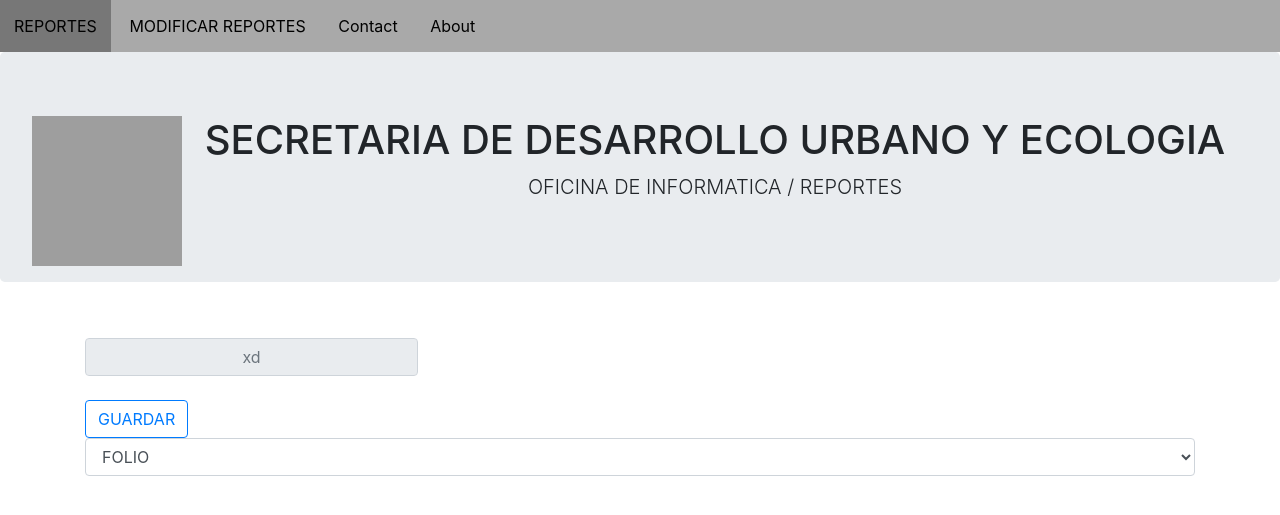
After one commit to SDUE-Sistemas/Sistemas-, a PHP site: page /mostrar.php in a window 1280 px wide. The commit adds this page. Shown: the top 515 px of the page. Run offline with PHP 8.4, Linux system fonts and the light colour scheme; some libraries are stand-ins or nearby versions; grey boxes are pictures that could not be loaded.

Commit message:
Add files via upload

```diff
--- /dev/null
+++ b/mostrar.php
@@ -0,0 +1,87 @@
+<!doctype html>
+<html lang="en">
+<head>
+
+<?php
+
+
+
+?>
+    <!-- Icono -->
+    <link rel="icon" type="image/png" href="img/icono.png" />
+    <title>Reportes</title>
+    <!-- Required meta tags -->
+    <meta charset="utf-8">
+    <meta name="viewport" content="width=device-width, initial-scale=1, shrink-to-fit=no">
+
+    <!-- Bootstrap CSS -->
+    <link rel="stylesheet" href="css/bootstrap.min.css">
+    <style>
+    div.scrollmenu {
+    background-color:darkgrey;
+    overflow: auto;
+    white-space: nowrap;
+}
+
+div.scrollmenu a {
+    display: inline-block;
+    color: black;
+    text-align: center;
+    padding: 14px;
+    text-decoration: none;
+}
+
+div.scrollmenu a:hover {
+    background-color: #777;
+}
+
+
+    </style>
+     </head>
+  <body>
+
+    <!--encabezado-->
+    <div class="scrollmenu">
+      <a href="reportes.php">REPORTES</a>
+      <a href="modificar.php?FOLIO=0>MODIFICAR REPORTES">MODIFICAR REPORTES</a>
+      <a href="#contact">Contact</a>
+      <a href="#about">About</a>
+    </div>
+  <div class="jumbotron" style="text-align:center">
+    <img src="img/Logo Chihuahua.png" alt="" style="height:150px; width:150px" align="left">
+    <!-- Nombres -->
+        <h1 class="display-6">SECRETARIA DE DESARROLLO URBANO Y ECOLOGIA</h1>
+        <p class="lead">OFICINA DE INFORMATICA / REPORTES </p>
+      </div>
+
+      <!-- Contenedor -->
+<div class="container">
+  <div class="row">
+       <!-- Parte Izquierda xd-->
+      <div class="col-md">
+          <form>
+        <div class="form-group">
+         <label for=""></label>
+           <input type="text"
+             class="form-control" name="FOLIO" id="" aria-describedby="helpId" placeholder="xd" style="text-align:center; width: 30%;" disabled>
+             <br>
+             <button type="submit" class="btn btn-outline-primary" action="">GUARDAR</button>
+
+            <select class="form-control" name="consulta">
+                <option value="1">FOLIO<option>
+                <option value="2">FECHAS<option>
+                <option value="3">ENCARGADO<option>
+                <option value="4">USUARIO<option>
+            </select>
+        </div>
+      </div>
+    </div>
+</div>
+<!-- Librerias No Mover >:V -->
+    <!-- Optional JavaScript -->
+    <!-- jQuery first, then Popper.js, then Bootstrap JS -->
+    <script src="https://code.jquery.com/jquery-3.3.1.slim.min.js" integrity="sha384-q8i/X+965DzO0rT7abK41JStQIAqVgRVzpbzo5smXKp4YfRvH+8abtTE1Pi6jizo" crossorigin="anonymous"></script>
+    <script src="https://cdnjs.cloudflare.com/ajax/libs/popper.js/1.14.3/umd/popper.min.js" integrity="sha384-ZMP7rVo3mIykV+2+9J3UJ46jBk0WLaUAdn689aCwoqbBJiSnjAK/l8WvCWPIPm49" crossorigin="anonymous"></script>
+    <script src="js/bootstrap.min.js"></script>
+  </body>
+</html>
--- a/reportes.php
+++ b/reportes.php
@@ -46,7 +46,7 @@ div.scrollmenu a:hover {
     <!--encabezado-->
     <div class="scrollmenu">
       <a href="reportes.php">REPORTES</a>
-      <a href="modificar.php?FOLIO=0">MODIFICAR REPORTES</a>
+      <a href="modificar.php?FOLIO=0>MODIFICAR REPORTES">MODIFICAR REPORTES</a>
       <a href="#contact">Contact</a>
       <a href="#about">About</a>
     </div>
```
Also changed, not shown: reportese.php (+52 -33 lines).
